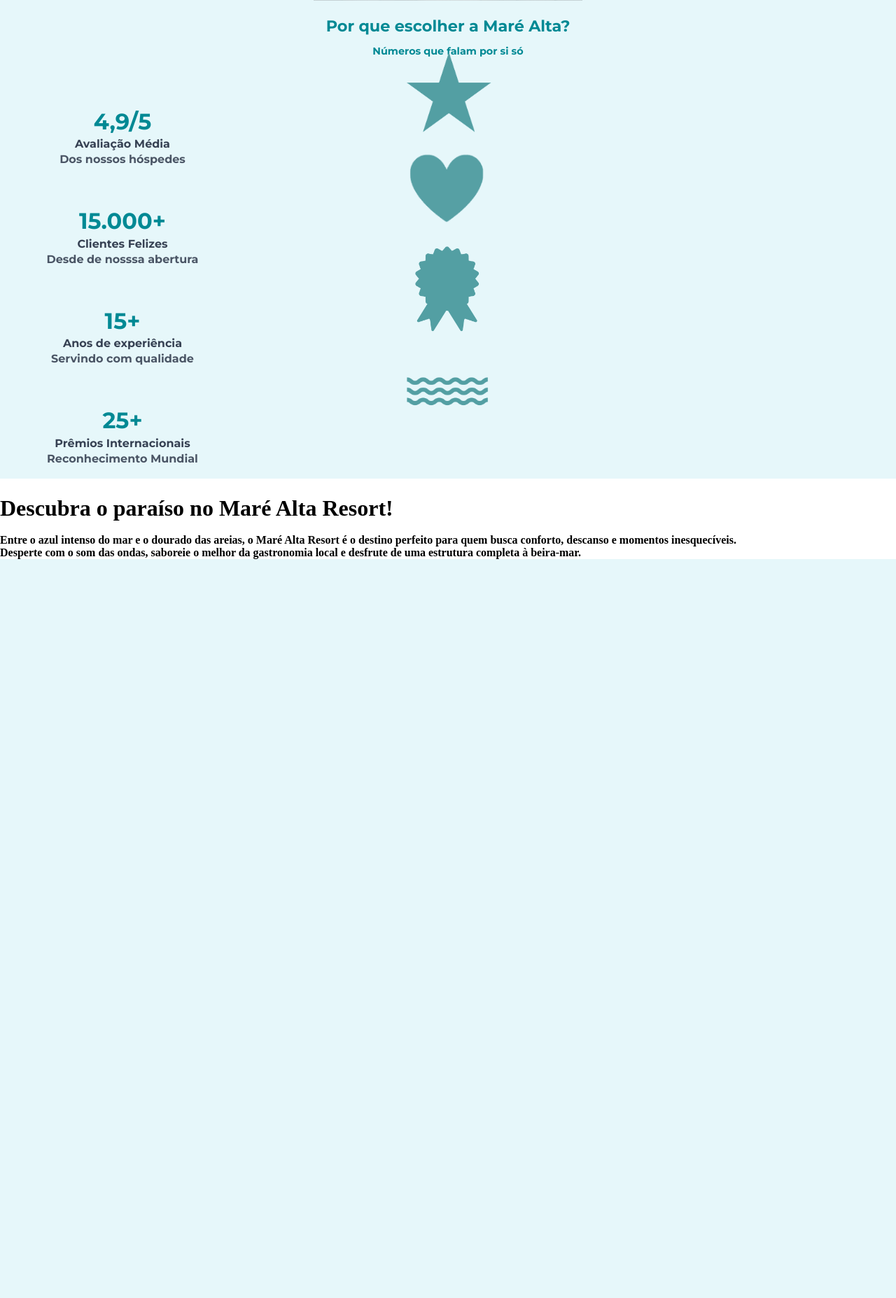
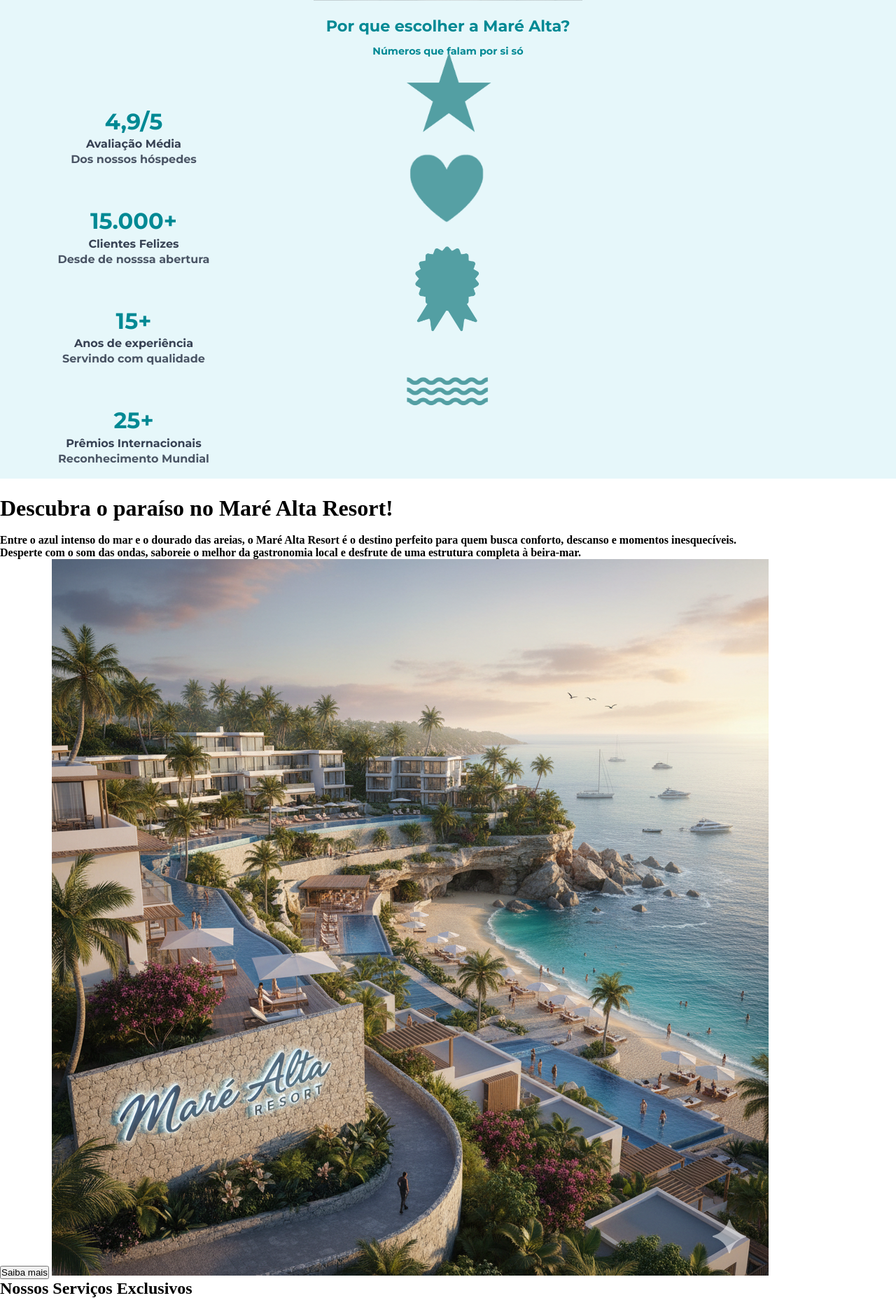
Before and after one commit to lavyniamonteiro/Hotel-Site, a PHP site: page /homepage.html in a window 1280 px wide. Shown: the part 345-2200 px from the top of the page at 70% size. Before the commit the page ends 1144 px from the top, so only its background shows below. Run offline with PHP 8.4, Linux system fonts and the light colour scheme.

Commit message:
adição de alguns elementos html

```diff
--- a/homepage.html
+++ b/homepage.html
@@ -81,8 +81,14 @@
         <h3>Entre o azul intenso do mar e o dourado das areias, o Maré Alta Resort é o destino perfeito para quem busca conforto, descanso e momentos inesquecíveis.
             <br>
             Desperte com o som das ondas, saboreie o melhor da gastronomia local e desfrute de uma estrutura completa à beira-mar.</h3>
-    </section>
+        <button>Saiba mais</button>
+        <img src="./images/hotel1.png   " alt="imagem do hotel">
+        </section>
+        <section class="servicos">
+            <h1>Nossos Serviços Exclusivos</h1>
+        </section>
     <script src="./scripts/homepage.js"></script>
+
 </body>
 
 </html>
--- a/styles/homepage.css
+++ b/styles/homepage.css
@@ -196,6 +196,7 @@ button.menu-letras:hover {
     border-radius: 12px;
     width: 100%;
     max-width: 350px;
+    margin-left: 1rem;
 
 }
 .animacao h1 {
```
Also changed, not shown: images/hotel foto 1.png (added), images/hotel1.png (added), scripts/hotel.png (added).
